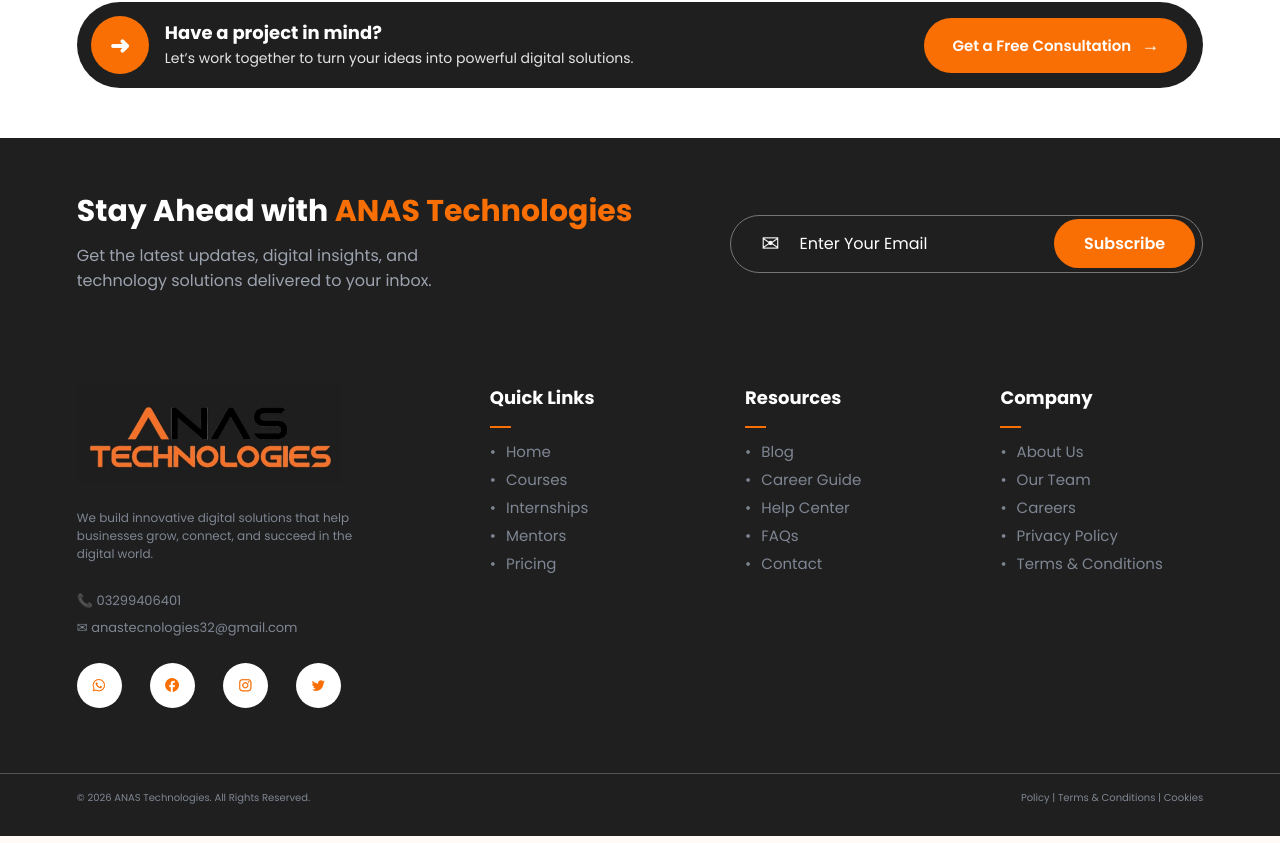
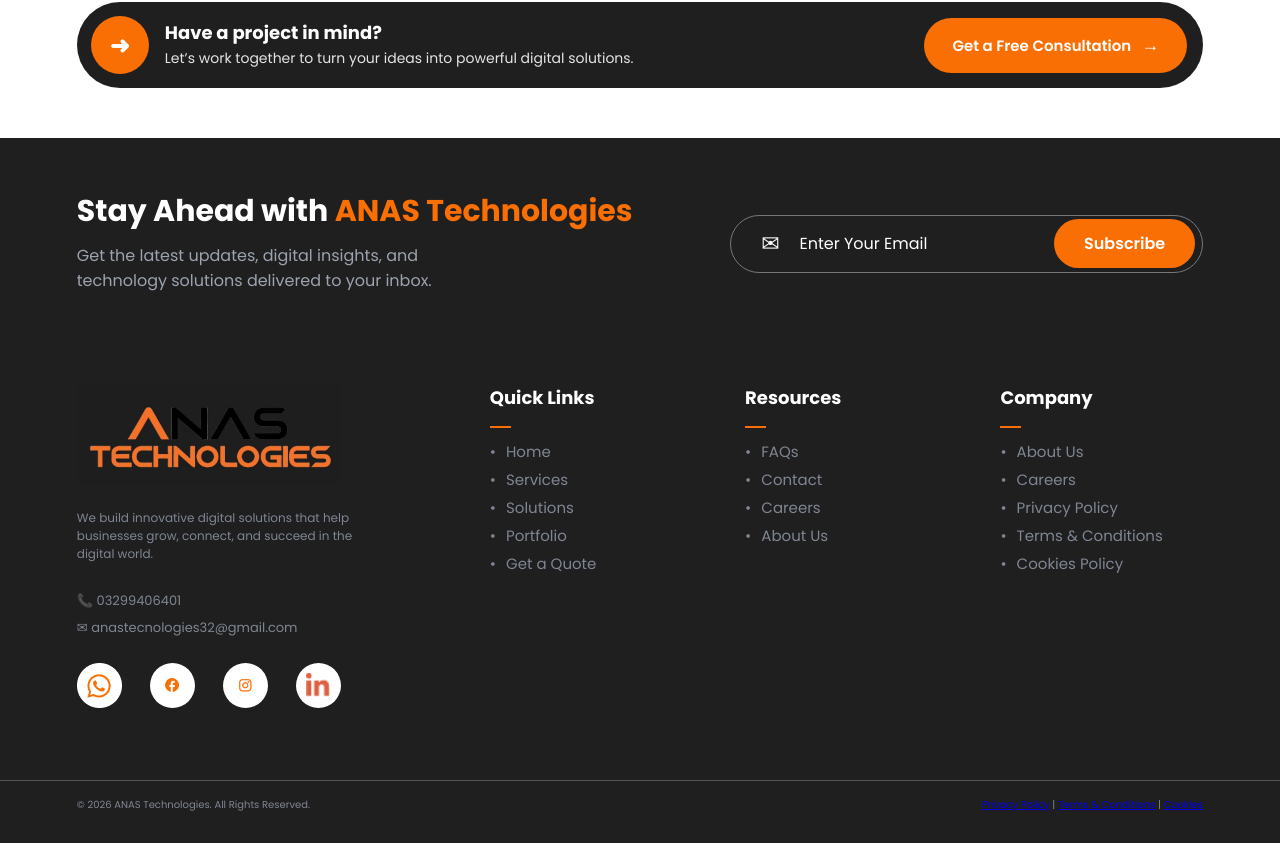
Before and after one commit to anas-technologies/anas-technologies-website, a plain HTML site: page about.html in a window 1280 px wide. Shown: the part 4085-4928 px from the top of the page. Drawn offline with Linux system fonts and the light colour scheme.

Commit message:
Update about.html

```diff
--- a/about.html
+++ b/about.html
@@ -421,69 +421,119 @@
         </section>
 
         <!-- FOOTER -->
+
+<!-- ========================================
+     FOOTER - ANAS TECHNOLOGIES
+========================================= -->
+
 <footer class="footer">
+
     <div class="footer-about">
+
         <img src="images/footer-logo.jpeg" alt="ANAS Technologies" class="footer-logo">
+
         <p>
             We build innovative digital solutions that help<br>
             businesses grow, connect, and succeed in the<br>
             digital world.
         </p>
-                <!-- CONTACT INFO -->
+
         <div class="footer-contact">
             <p>📞 03299406401</p>
             <p>✉ anastecnologies32@gmail.com</p>
         </div>
 
         <div class="social-icons">
-                    <span><img src="images/whatsapp.png" alt="WhatsApp"></span>
-                    <span><img src="images/facebook.png" alt="Facebook"></span>
-                    <span><img src="images/instagram.png" alt="Instagram"></span>
-                    <span><img src="images/twitter.png" alt="Twitter"></span>
-                </div>
+           <a href="https://wa.me/923299406401"
+   target="_blank"
+   rel="noopener noreferrer"
+   aria-label="Chat on WhatsApp">
+    <img src="images/whatsapp.png" alt="WhatsApp">
+</a>
+            <span>
+    <a href="https://www.facebook.com/profile.php?id=61571126739926&mibextid=ZbWKwL"
+       target="_blank"
+       rel="noopener noreferrer"
+       aria-label="Visit our Facebook page">
+        <img src="images/facebook.png" alt="Facebook">
+    </a>
+</span>
+           <span>
+    <a href="https://www.instagram.com/anastechnologies32?stkn=MWFzMmY2amRwdHA3"
+       target="_blank"
+       rel="noopener noreferrer"
+       aria-label="Visit our Instagram page">
+        <img src="images/instagram.png" alt="Instagram">
+    </a>
+</span>
+            <span>
+    <a href="https://www.linkedin.com/company/anas-technologies/"
+       target="_blank"
+       rel="noopener noreferrer"
+       aria-label="Visit our LinkedIn page">
+        <img src="images/linkedin.png" alt="LinkedIn">
+    </a>
+</span>
         </div>
 
+    </div>
+
+    <!-- QUICK LINKS -->
     <div class="footer-column">
         <h3>Quick Links</h3>
         <span class="footer-line"></span>
+
         <ul>
             <li><a href="index.html">Home</a></li>
-                    <li>Courses</li>
-                    <li>Internships</li>
-                    <li>Mentors</li>
-                    <li>Pricing</li>
+            <li><a href="services.html">Services</a></li>
+            <li><a href="solutions.html">Solutions</a></li>
+            <li><a href="portfolio.html">Portfolio</a></li>
+            <li><a href="quote.html">Get a Quote</a></li>
         </ul>
     </div>
 
+    <!-- RESOURCES -->
     <div class="footer-column">
         <h3>Resources</h3>
         <span class="footer-line"></span>
+
         <ul>
-                    <li>Blog</li>
-                    <li>Career Guide</li>
-                    <li>Help Center</li>
-                    <li>FAQs</li>
-                    <li>Contact</li>
+            <li><a href="faq.html">FAQs</a></li>
+            <li><a href="contact.html">Contact</a></li>
+            <li><a href="careers.html">Careers</a></li>
+            <li><a href="about.html">About Us</a></li>
         </ul>
     </div>
 
+    <!-- COMPANY -->
     <div class="footer-column">
         <h3>Company</h3>
         <span class="footer-line"></span>
+
         <ul>
             <li><a href="about.html">About Us</a></li>
-                    <li>Our Team</li>
-                    <li>Careers</li>
-                    <li>Privacy Policy</li>
-                    <li>Terms & Conditions</li>
+            <li><a href="careers.html">Careers</a></li>
+            <li><a href="privacy.html">Privacy Policy</a></li>
+            <li><a href="terms.html">Terms &amp; Conditions</a></li>
+            <li><a href="cookies.html">Cookies Policy</a></li>
         </ul>
     </div>
+
 </footer>
 
+<!-- FOOTER BOTTOM -->
 <div class="footer-bottom">
+
     <p>© 2026 ANAS Technologies. All Rights Reserved.</p>
-            <p>Policy | Terms & Conditions | Cookies</p>
+
+    <p>
+        <a href="privacy.html">Privacy Policy</a> |
+        <a href="terms.html">Terms &amp; Conditions</a> |
+        <a href="cookies.html">Cookies</a>
+    </p>
+
 </div>
+
 
     </main>
 
```
Lines whose indentation alone changed are shown as unchanged.
